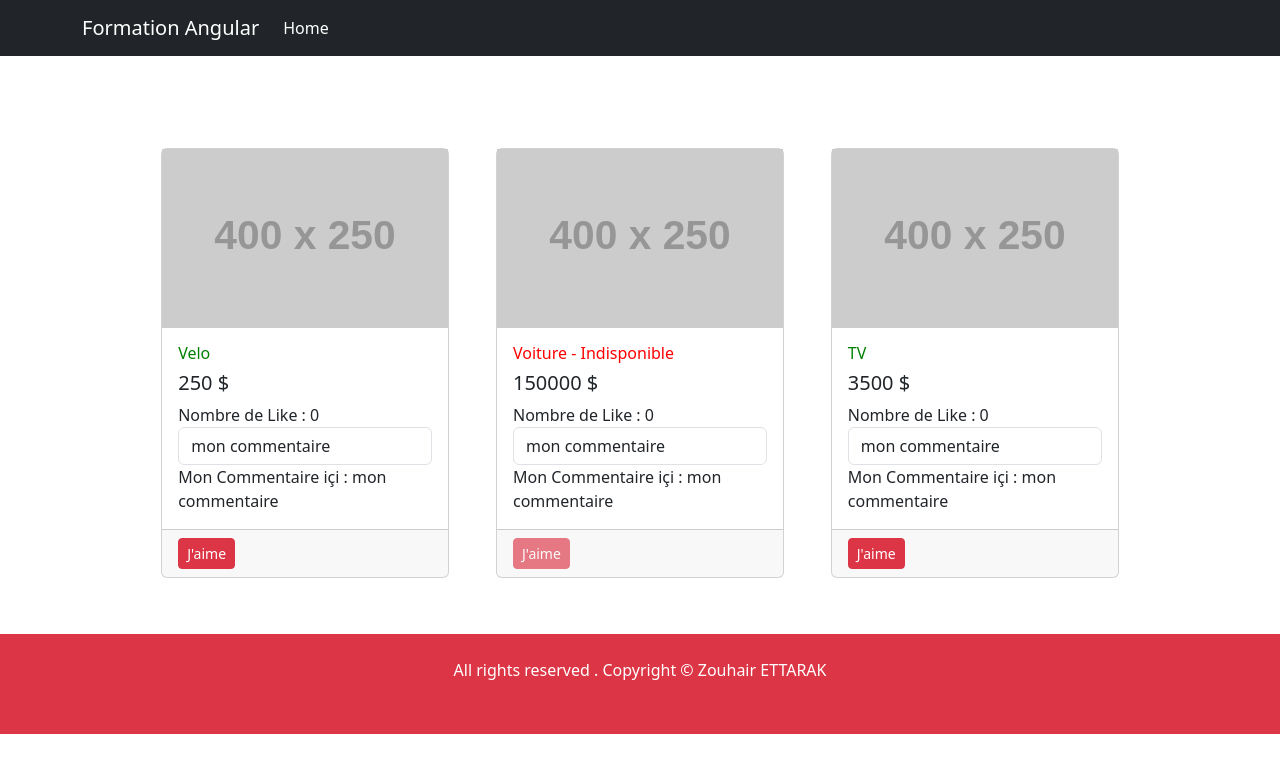
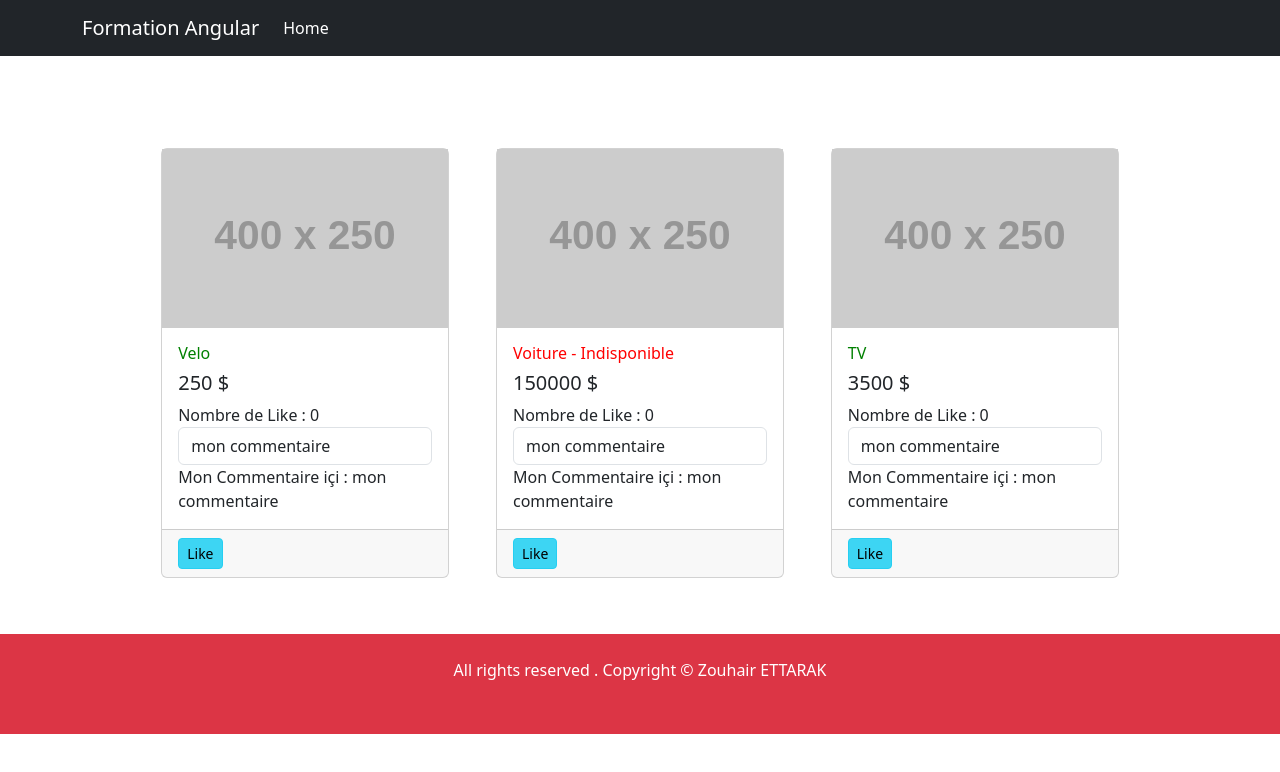
Before and after one commit to ZEDTARIK/angular-16, an Angular app: page / in a window 1280 px wide. Shown: the top 772 px of the page. Built offline with nearby package versions, Linux system fonts and the light colour scheme.

Commit message:
ngClass directive attribut

```diff
--- a/src/app/article/article.component.css
+++ b/src/app/article/article.component.css
@@ -1,3 +1,11 @@
 .articleInfo {
   width: 18rem;
 }
+
+.show {
+ display: inline-block;
+}
+
+.hidden {
+  display: none;
+}
--- a/src/app/article/article.component.html
+++ b/src/app/article/article.component.html
@@ -16,6 +16,19 @@
     </div>
   </div>
   <div class="card-footer">
-    <button [disabled]="!dispo" type="button" class="btn btn-danger btn-sm" (click)="onLike()">J'aime</button>
+    <button  type="button" class="btn btn-info btn-sm"
+      (click)="onLike()"
+      [ngClass] = "{
+        'show': jaime === true,
+        'hidden': jaime === false }"
+    > Like</button>
+    <button  type="button" class="btn btn-danger btn-sm"
+
+    (click)="onLike()"
+      [ngClass] = "{
+        'show': jaime === false,
+        'hidden': jaime === true }"
+    >DisLike</button>
+
   </div>
 </div>
--- a/src/app/article/article.component.ts
+++ b/src/app/article/article.component.ts
@@ -14,6 +14,7 @@ export class ArticleComponent implements OnInit {
 
   totalNbrLike: number = 0;
   comment: string = "mon commentaire";
+  jaime: boolean = true;
 
   //dispo: boolean = true;
 
@@ -33,8 +34,15 @@ export class ArticleComponent implements OnInit {
   ngOnInit(): void {}
 
   onLike() {
-    this.totalNbrLike++;  // increment the total number like
-    this.info.emit(this.titreArticle);
+    if(this.jaime === true) {
+      this.totalNbrLike++;  // increment the total number like
+      this.info.emit(this.titreArticle);
+      this.jaime = false;
+    } else {
+      this.totalNbrLike--;  // increment the total number like
+      this.info.emit(this.titreArticle);
+      this.jaime = true;
+    }
   }
 
   getColor() {
```
